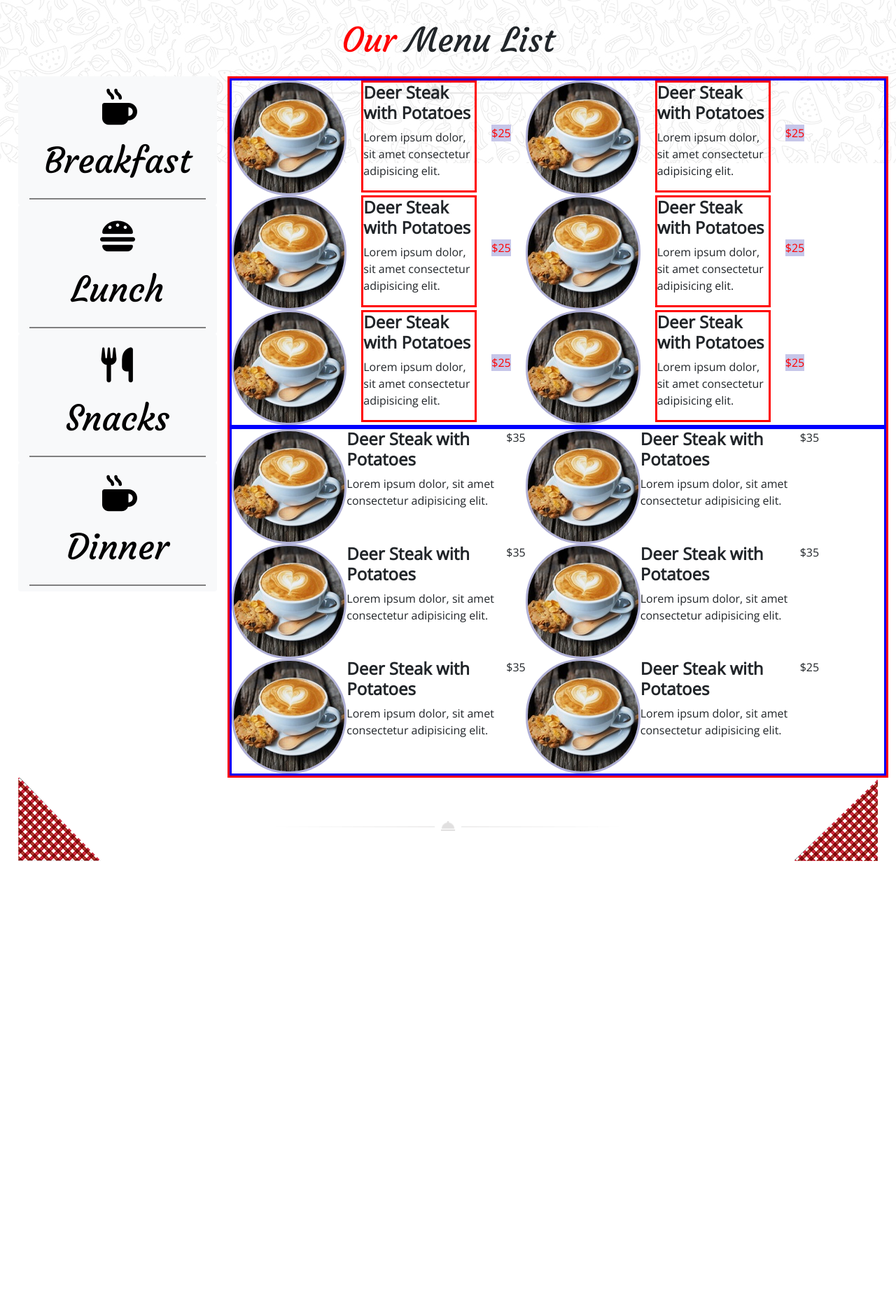
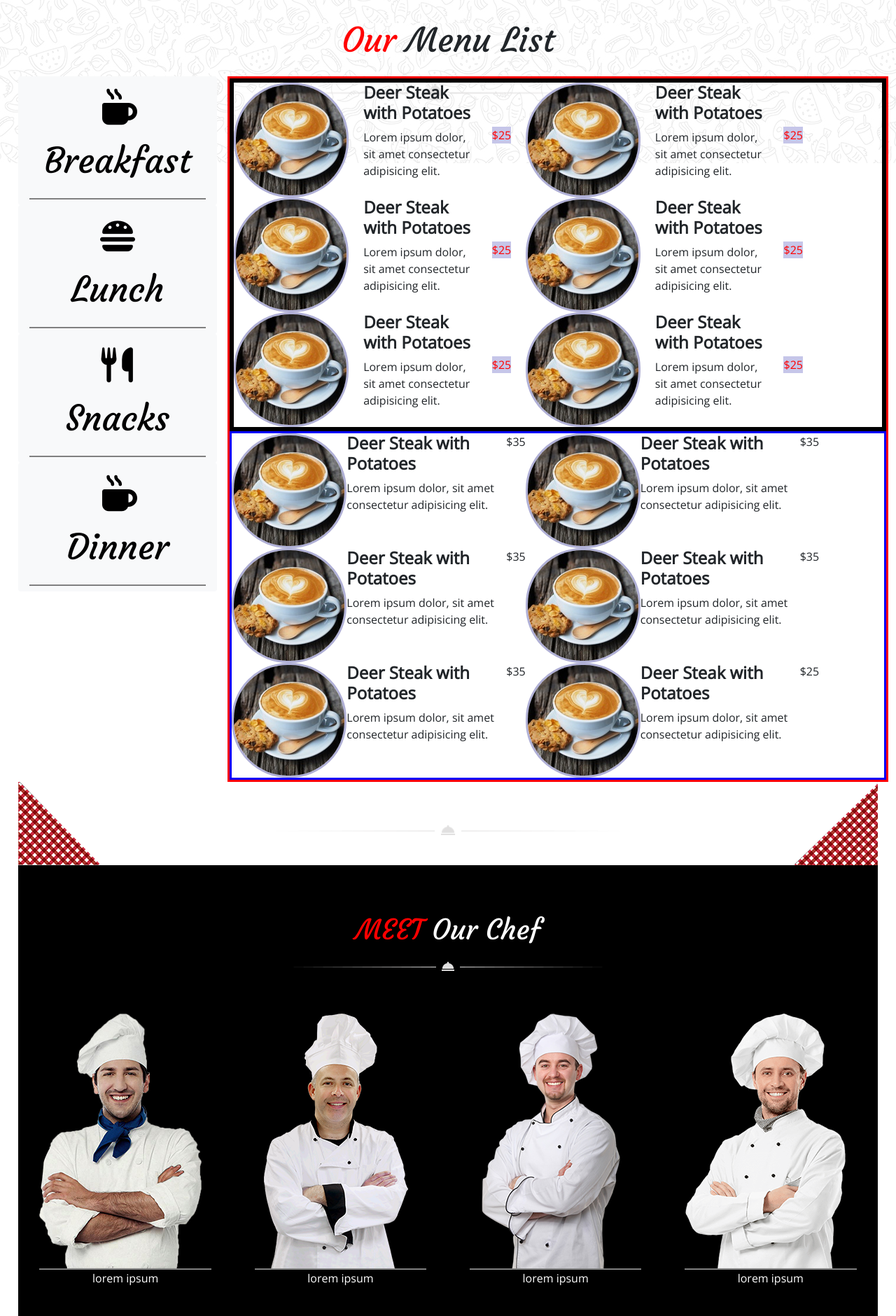
Before and after one commit to bxphxmxth/AalaNasila19_site_du_chef, a website: page index.html in a window 1280 px wide. Shown: the part 1420-3300 px from the top of the page at 70% size. Drawn offline with nearby package versions, Linux system fonts and the light colour scheme.

Commit message:
enlevé ce ptn de mega margin qui sortait de nulpart amen

```diff
--- a/src/scss/modules/_section3.scss
+++ b/src/scss/modules/_section3.scss
@@ -1,7 +1,7 @@
 .section3{
     background-color: black;
     height: 700px;
-    margin-top: 48%;
+    margin-top: 0%;
 
     .meetandlogo{
         justify-content: center;
@@ -9,7 +9,6 @@
         display: flex;
         flex-direction: column;
         padding: 5%;
-        margin-top: 55.5%;
 
     }
 
--- a/src/scss/modules/_testMenu.scss
+++ b/src/scss/modules/_testMenu.scss
@@ -42,7 +42,7 @@
 }
 
 .firstcolmenu{
-    border: blue solid 3px;
+    border: rgb(0, 0, 0) solid 6px;
     display: flex;
     flex-wrap: wrap;
 
@@ -53,7 +53,7 @@
         justify-content: space-between;
 
         .h4p{
-            border: red 3px solid;
+            // border: red 3px solid;
             height: max-content;
             width: max-content;
             margin-left: 5%;
```
Also changed, not shown: public/css/app.css, 1 other file.
